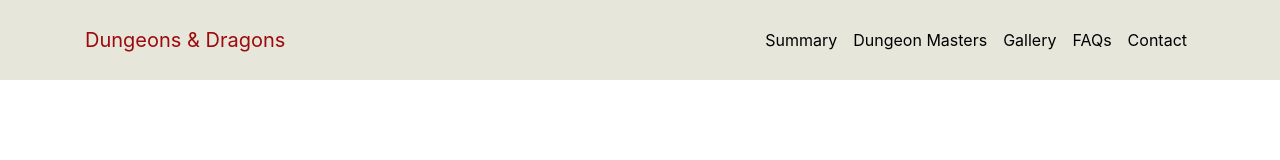
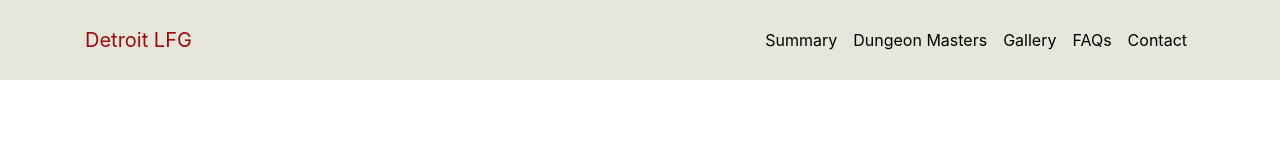
Before and after one commit to stoppable408/_dd, a Vue app: page / in a window 1280 px wide. Shown: the top 160 px of the page. Built offline with nearby package versions, Linux system fonts and the light colour scheme.

Commit message:
Update Home.vue

```diff
--- a/src/components/Home.vue
+++ b/src/components/Home.vue
@@ -3,7 +3,7 @@
     <header>
       <nav class="navbar fixed-top navbar-expand-lg">
         <div class="container">
-          <a class="navbar-brand" href="#">Dungeons & Dragons</a>
+          <a class="navbar-brand" href="#">Detroit LFG</a>
           <button class="navbar-toggler menu-btn" type="button" data-toggle="collapse" data-target="#navbarNav" aria-controls="navbarNav" aria-expanded="false" aria-label="Toggle navigation">
             <i class="fas fa-bars"></i>
           </button>
```
